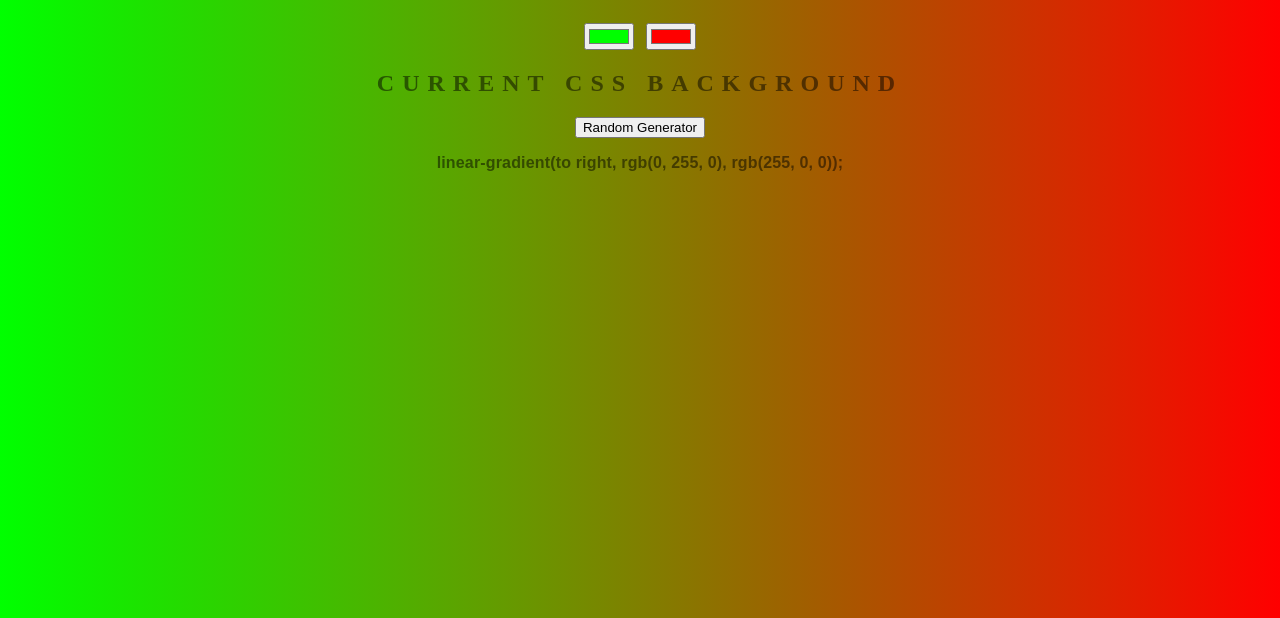
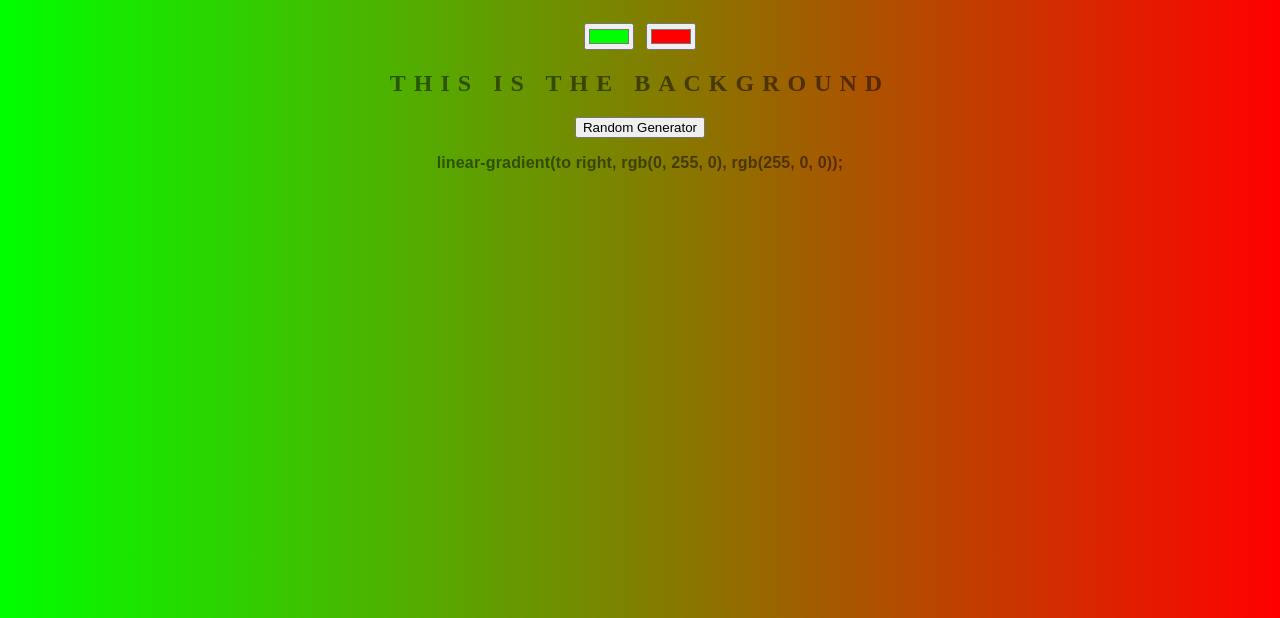
Before and after one commit to KevinMaida/background-generator, a plain HTML site: page index.html in a window 1280 px wide. Shown: the part 182-800 px from the top of the page. Drawn offline with Linux system fonts and the light colour scheme.

Commit message:
changing text

```diff
--- a/index.html
+++ b/index.html
@@ -8,7 +8,7 @@
 	<h1>Background Generator</h1>
 	<input class="color1" type="color" name="color1" value="#00ff00">
 	<input class="color2" type="color" name="color2" value="#ff0000">
-	<h2>Current CSS Background</h2>
+	<h2>This is the background</h2> <!-- Current CSS Background -->
 	<button id="Random"> Random Generator </button>
 	<h3></h3>
 	<script type="text/javascript" src="script.js"></script>
```
